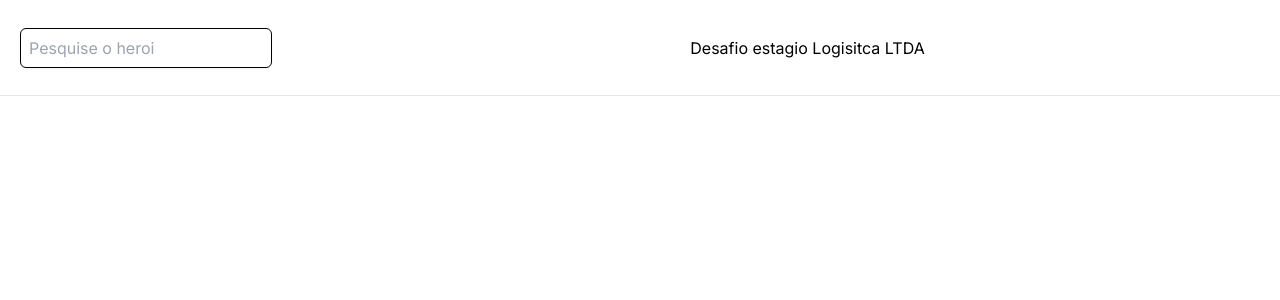
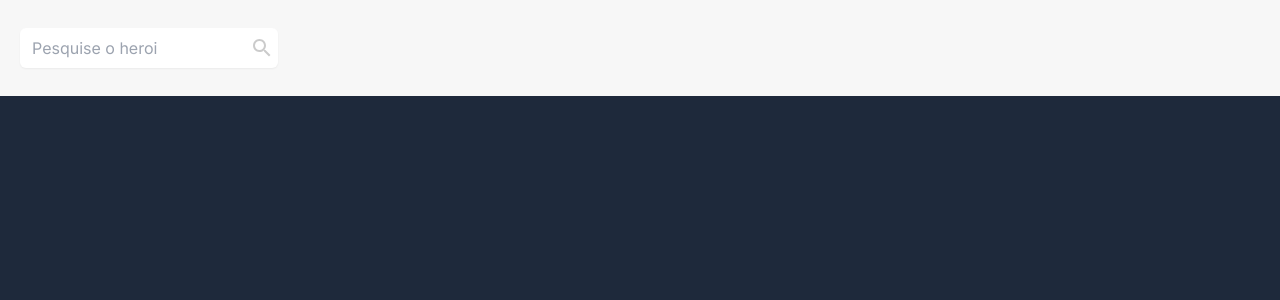
Before and after one commit to FelipeFernandes777/desafio_estagio_logisticaLTDA, a Next.js app: page / in a window 1280 px wide. Shown: the top 300 px of the page. Built offline with nearby package versions, Linux system fonts and the light colour scheme.

Commit message:
Colors selected for header and background

```diff
--- a/app/components/header/Header.tsx
+++ b/app/components/header/Header.tsx
@@ -1,11 +1,14 @@
+import { Search } from "@mui/icons-material"
+
 export default function Header() {
   return (
-    <header className="w-full h-24 border-b flex items-center justify-between">
-      <div className="ml-5 w-2/6">
-        <input type="text" className="w-auto p-2 h-10 border-black border shadow-sm rounded-md" placeholder="Pesquise o heroi" />
-      </div>
-      <div className="self-center w-full flex justify-center">
-        <span>Desafio estagio Logisitca LTDA</span>
+    <header className="w-full h-24 flex items-center bg-[#f7f7f7]">
+      <div className="ml-5 relative flex items-center">
+        <input type="text"
+          className="w-full p-3 h-10 shadow-sm rounded-md focus:outline-none"
+          placeholder={`Pesquise o heroi`}
+        />
+        <Search className="absolute right-1 opacity-20"/>
       </div>
     </header>
   )
--- a/app/page.tsx
+++ b/app/page.tsx
@@ -2,7 +2,7 @@ import Header from "./components/header/Header";
 
 export default function Home() {
   return (
-    <div className="max-w-screen max-h-screen">
+    <div className="max-w-screen max-h-screen bg-slate-800">
       <section className="w-screen h-screen">
         <Header />
       </section>
```
